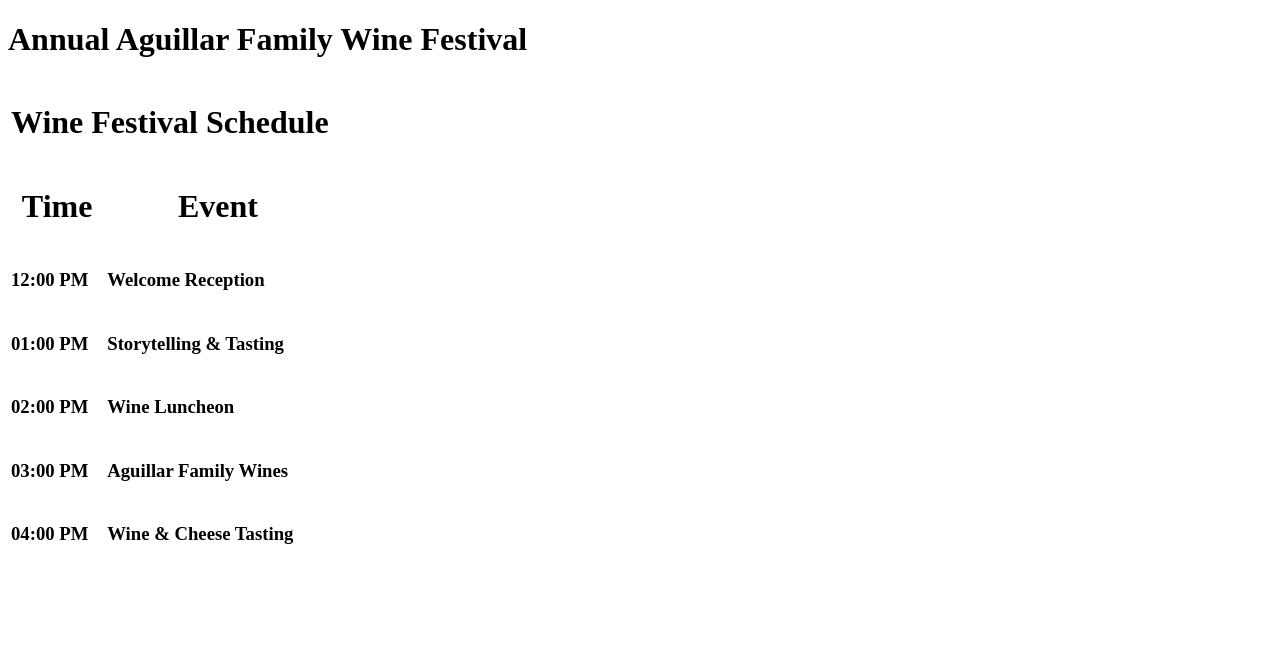
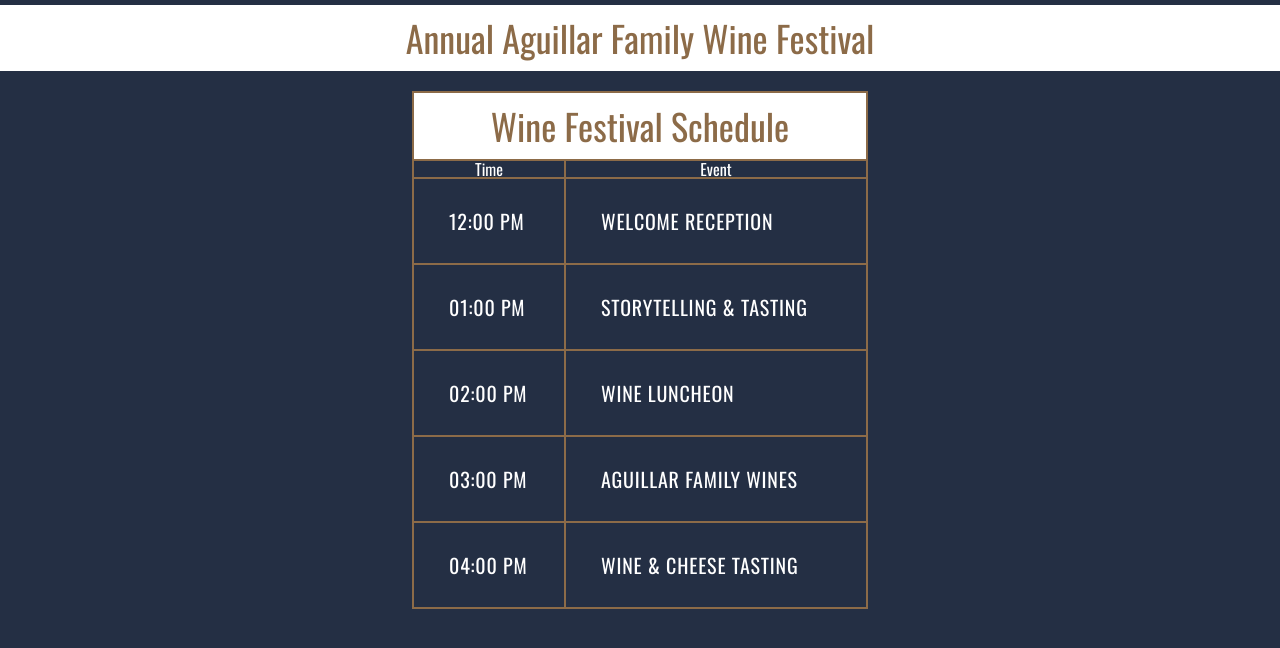
Before and after one commit to simonsGoneCoding/codeCademy-Wine-Festival, a plain HTML site: page index.html in a window 1280 px wide. Drawn offline with nearby package versions, Linux system fonts and the light colour scheme.

Commit message:
Add css reset and style files.

```diff
--- a/index.html
+++ b/index.html
@@ -3,7 +3,9 @@
 <head>
     <meta charset="UTF-8">
     <meta name="viewport" content="width=device-width, initial-scale=1.0">
-    <title>Aguillar Family Wine Festival</title>
+		<title>Aguillar Family Wine Festival</title>
+		<link rel="stylesheet" href="reset.css" type="text/css">
+		<link rel="stylesheet" href="style.css" type="text/css">
     <link href="https://fonts.googleapis.com/css?family=Oswald" rel="stylesheet">
 </head>
 <body>
@@ -18,8 +20,8 @@
                     <th colspan="2"><h1>Wine Festival Schedule</h1></th>
                 </tr>
                 <tr>
-                    <th><h1>Time</h1></th>
-                    <th><h1>Event</h1></th>
+                    <th>Time</th>
+                    <th>Event</th>
                 </tr>
             </thead>
 
--- /dev/null
+++ b/reset.css
@@ -0,0 +1,129 @@
+/* http://meyerweb.com/eric/tools/css/reset/
+   v2.0 | 20110126
+   License: none (public domain)
+*/
+
+html,
+body,
+div,
+span,
+applet,
+object,
+iframe,
+h1,
+h2,
+h3,
+h4,
+h5,
+h6,
+p,
+blockquote,
+pre,
+a,
+abbr,
+acronym,
+address,
+big,
+cite,
+code,
+del,
+dfn,
+em,
+img,
+ins,
+kbd,
+q,
+s,
+samp,
+small,
+strike,
+strong,
+sub,
+sup,
+tt,
+var,
+b,
+u,
+i,
+center,
+dl,
+dt,
+dd,
+ol,
+ul,
+li,
+fieldset,
+form,
+label,
+legend,
+table,
+caption,
+tbody,
+tfoot,
+thead,
+tr,
+th,
+td,
+article,
+aside,
+canvas,
+details,
+embed,
+figure,
+figcaption,
+footer,
+header,
+hgroup,
+menu,
+nav,
+output,
+ruby,
+section,
+summary,
+time,
+mark,
+audio,
+video {
+  margin: 0;
+  padding: 0;
+  border: 0;
+  font-size: 100%;
+  font: inherit;
+  vertical-align: baseline;
+}
+/* HTML5 display-role reset for older browsers */
+article,
+aside,
+details,
+figcaption,
+figure,
+footer,
+header,
+hgroup,
+menu,
+nav,
+section {
+  display: block;
+}
+body {
+  line-height: 1;
+}
+ol,
+ul {
+  list-style: none;
+}
+blockquote,
+q {
+  quotes: none;
+}
+blockquote:before,
+blockquote:after,
+q:before,
+q:after {
+  content: "";
+  content: none;
+}
+table {
+  border-collapse: collapse;
+  border-spacing: 0;
+}
--- /dev/null
+++ b/style.css
@@ -0,0 +1,58 @@
+body {
+  color: white;
+  background-color: #242f44;
+  font-family: "Oswald", sans-serif;
+}
+
+header {
+  text-align: center;
+  margin-top: 5px;
+}
+
+table {
+  text-align: center;
+  margin: 20px auto;
+}
+
+h1 {
+  font-size: 36px;
+  padding: 15px;
+  color: #8c6b48;
+  background-color: white;
+}
+
+h2 {
+  font-size: 24px;
+  padding: 15px;
+  text-transform: uppercase;
+}
+
+h3 {
+  font-size: 20px;
+  padding: 15px;
+  text-transform: uppercase;
+  text-align: left;
+  font-weight: 500;
+  margin-left: 20px;
+  line-height: 2.7;
+  letter-spacing: 0.8px;
+}
+
+th {
+  border: 2px solid #8c6b48;
+}
+
+td {
+  border: 2px solid #8c6b48;
+  width: 300px;
+}
+
+.container {
+  max-width: 940px;
+  margin: 0 auto;
+  height: 800px;
+}
+
+.left {
+  width: 150px;
+}
```
